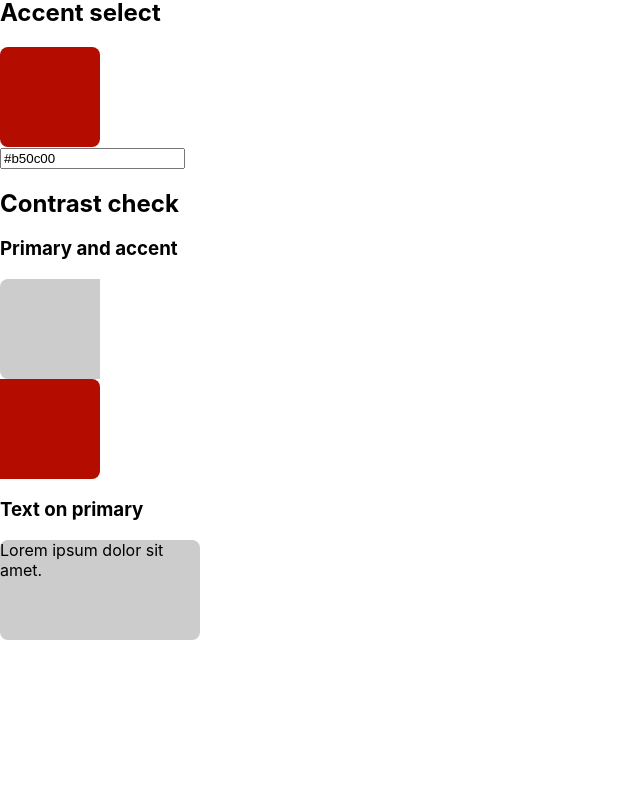
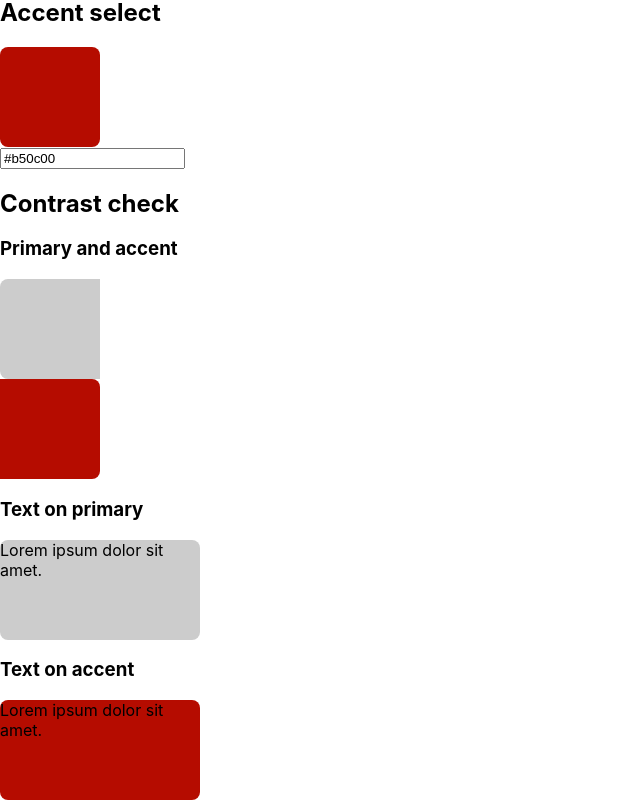
Before and after one commit to cagloria/palette-contrast, a React (Create React App) app: page / in a window 1280 px wide. Shown: the part 213-1013 px from the top of the page, without its empty margins (0-640 px from the left). Before the commit the page ends 853 px from the top, so only its background shows below. Built offline with nearby package versions, Linux system fonts and the light colour scheme.

Commit message:
Created text on accent panel

```diff
--- a/src/components/Contrast.js
+++ b/src/components/Contrast.js
@@ -12,6 +12,9 @@ function Contrast({ primary, accent }) {
 
             <h3>Text on primary</h3>
             <TextContrast bgColor={primary} />
+
+            <h3>Text on accent</h3>
+            <TextContrast bgColor={accent} />
         </section>
     );
 }
```
